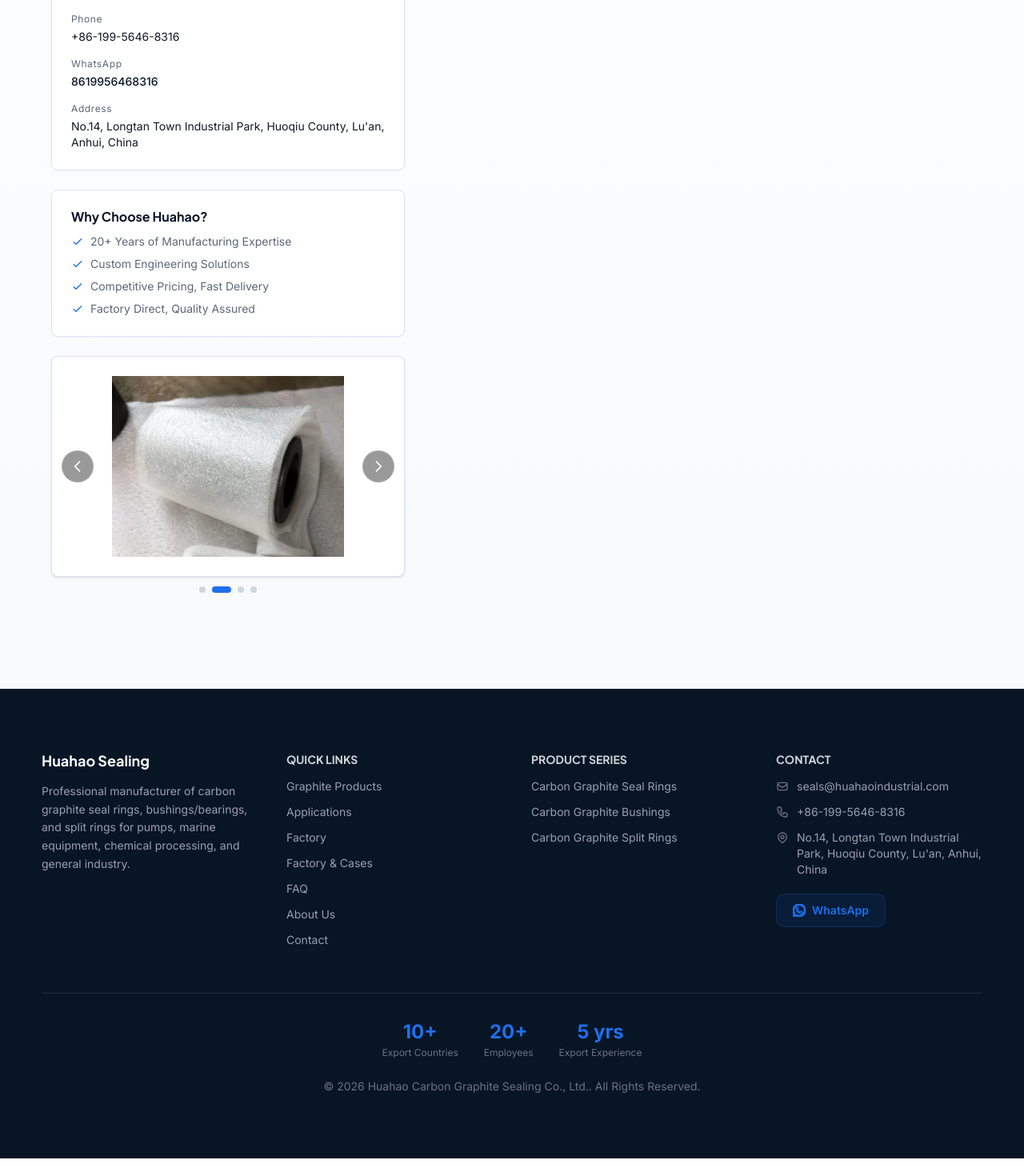
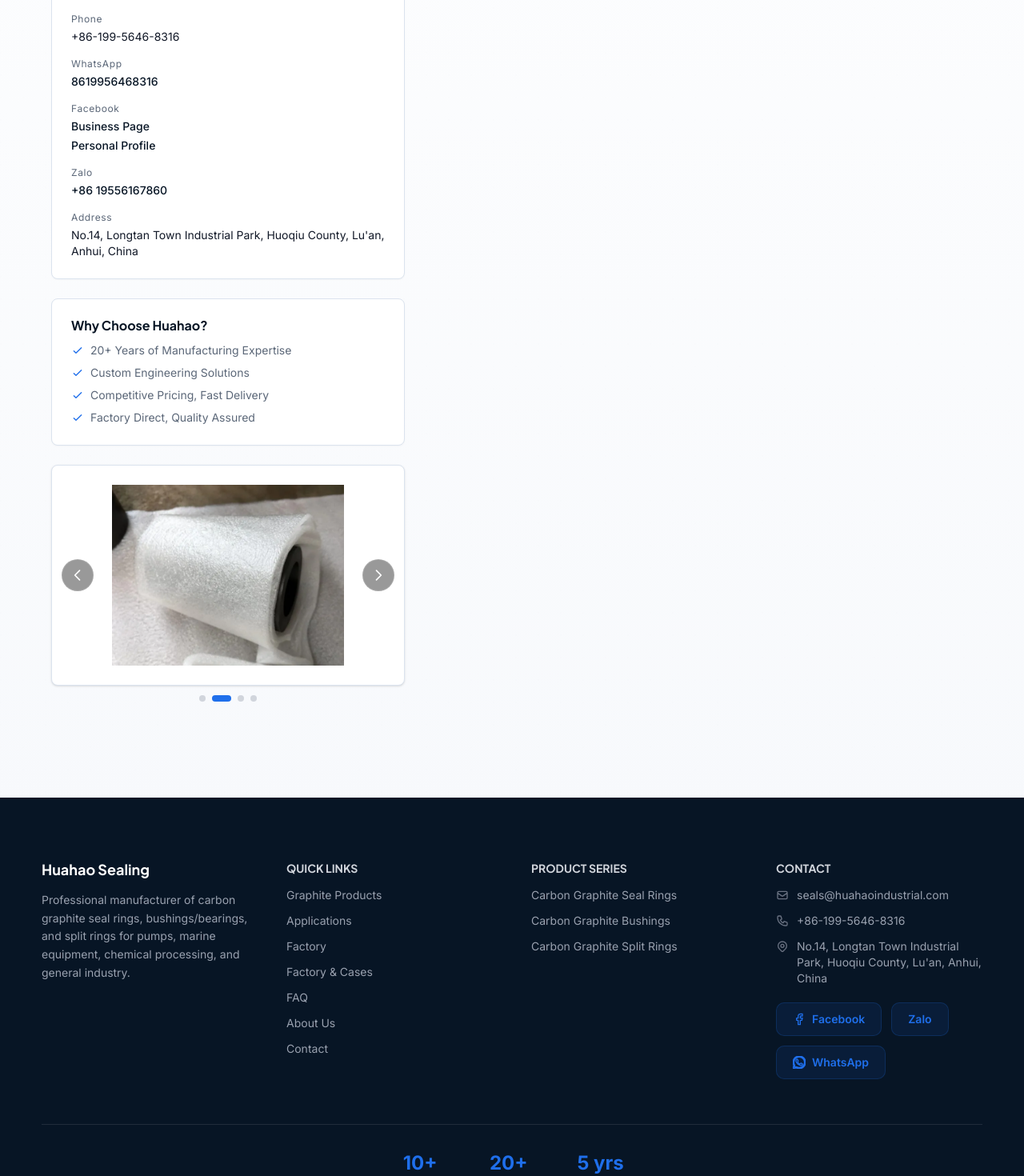
Before and after one commit to jhni0617-droid/huahao-sealing, a Next.js app: page /en/contact in a window 1280 px wide. Shown: the part 1260-2730 px from the top of the page at 80% size. Before the commit the page ends 2708 px from the top, so only its background shows below. Built offline with nearby package versions, Linux system fonts and the light colour scheme; no server answers.

Commit message:
feat(contact): 新增 Facebook 个人/公共主页与 Zalo 联系方式

```diff
--- a/app/[locale]/contact/page.tsx
+++ b/app/[locale]/contact/page.tsx
@@ -193,6 +193,38 @@ export default async function ContactPage(props: { params: Promise<{ locale: str
                     </a>
                   </div>
                   <div>
+                    <div className="text-muted text-xs tracking-wider mb-1">{t("facebookLabel")}</div>
+                    <div className="space-y-1">
+                      <a
+                        href={cfg.facebookPage}
+                        target="_blank"
+                        rel="noopener noreferrer"
+                        className="block text-primary font-medium hover:underline"
+                      >
+                        {t("facebookPageLabel")}
+                      </a>
+                      <a
+                        href={cfg.facebookProfile}
+                        target="_blank"
+                        rel="noopener noreferrer"
+                        className="block text-primary font-medium hover:underline"
+                      >
+                        {t("facebookProfileLabel")}
+                      </a>
+                    </div>
+                  </div>
+                  <div>
+                    <div className="text-muted text-xs tracking-wider mb-1">{t("zaloLabel")}</div>
+                    <a
+                      href={`https://zalo.me/${cfg.zalo.replace(/\D/g, "")}`}
+                      target="_blank"
+                      rel="noopener noreferrer"
+                      className="text-primary font-medium hover:underline"
+                    >
+                      {cfg.zalo}
+                    </a>
+                  </div>
+                  <div>
                     <div className="text-muted text-xs tracking-wider mb-1">{t("addressLabel")}</div>
                     <p>{cfg.address}</p>
                   </div>
--- a/components/Footer.tsx
+++ b/components/Footer.tsx
@@ -63,15 +63,34 @@ export default async function Footer() {
                 <span>{cfg.address}</span>
               </div>
             </div>
+            <div className="flex flex-wrap gap-3 mt-5">
+              <a
+                href={cfg.facebookPage}
+                target="_blank"
+                rel="noopener noreferrer"
+                className="inline-flex items-center gap-2 px-5 py-2.5 bg-accent/10 border border-accent/20 text-accent text-sm font-semibold rounded-[10px] hover:bg-accent hover:text-white transition-all"
+              >
+                <Icon name="facebook" className="w-4 h-4" />
+                Facebook
+              </a>
+              <a
+                href={`https://zalo.me/${cfg.zalo.replace(/\D/g, "")}`}
+                target="_blank"
+                rel="noopener noreferrer"
+                className="inline-flex items-center gap-2 px-5 py-2.5 bg-accent/10 border border-accent/20 text-accent text-sm font-semibold rounded-[10px] hover:bg-accent hover:text-white transition-all"
+              >
+                Zalo
+              </a>
               <a
                 href={`https://wa.me/${cfg.whatsapp}`}
                 target="_blank"
                 rel="noopener noreferrer"
-              className="inline-flex items-center gap-2 mt-5 px-5 py-2.5 bg-accent/10 border border-accent/20 text-accent text-sm font-semibold rounded-[10px] hover:bg-accent hover:text-white transition-all"
+                className="inline-flex items-center gap-2 px-5 py-2.5 bg-accent/10 border border-accent/20 text-accent text-sm font-semibold rounded-[10px] hover:bg-accent hover:text-white transition-all"
               >
                 <Icon name="whatsapp" className="w-4 h-4" />
                 {t("common.whatsapp")}
               </a>
+            </div>
           </div>
         </div>
 
--- a/components/JsonLd.tsx
+++ b/components/JsonLd.tsx
@@ -30,6 +30,7 @@ export function OrganizationJsonLd({ locale = "zh" }: { locale?: string }) {
     },
     sameAs: [
       `https://wa.me/${cfg.whatsapp}`,
+      cfg.facebookPage,
     ],
     description: cfg.description,
   }
@@ -60,7 +61,7 @@ export function OrganizationJsonLd({ locale = "zh" }: { locale?: string }) {
       { "@type": "OpeningHoursSpecification", dayOfWeek: "Saturday", opens: "09:00", closes: "12:00" },
     ],
     areaServed: "Worldwide",
-    sameAs: [`https://wa.me/${cfg.whatsapp}`],
+    sameAs: [`https://wa.me/${cfg.whatsapp}`, cfg.facebookPage],
   }
 
   // WebSite schema (for site-level search / GEO signals)
--- a/components/ui/Icon.tsx
+++ b/components/ui/Icon.tsx
@@ -5,6 +5,7 @@ type IconName =
   | "arrow-right" | "arrow-left"
   | "search"
   | "whatsapp"
+  | "facebook"
   | "check"
   | "download"
   | "globe"
@@ -51,6 +52,7 @@ const paths: Record<IconName, string> = {
   "arrow-left": "M7 16l-4-4m0 0l4-4m-4 4h18",
   search: "M21 21l-4.35-4.35m1.85-5.15a7 7 0 11-14 0 7 7 0 0114 0z",
   whatsapp: "M17.472 14.382c-.297-.149-1.758-.867-2.03-.967-.273-.099-.471-.148-.67.15-.197.297-.767.966-.94 1.164-.173.199-.347.223-.644.075-.297-.15-1.255-.463-2.39-1.475-.883-.788-1.48-1.761-1.653-2.059-.173-.297-.018-.458.13-.606.134-.133.298-.347.446-.52.149-.174.198-.298.298-.497.099-.198.05-.371-.025-.52-.075-.149-.669-1.612-.916-2.207-.242-.579-.487-.5-.669-.51-.173-.008-.371-.01-.57-.01-.198 0-.52.074-.792.372-.272.297-1.04 1.016-1.04 2.479 0 1.462 1.065 2.875 1.213 3.074.149.198 2.096 3.2 5.077 4.487.709.306 1.262.489 1.694.625.712.227 1.36.195 1.871.118.571-.085 1.758-.719 2.006-1.413.248-.694.248-1.289.173-1.413-.074-.124-.272-.198-.57-.347m-5.421 7.403h-.004a9.87 9.87 0 01-5.031-1.378l-.361-.214-3.741.982.998-3.648-.235-.374a9.86 9.86 0 01-1.51-5.26c.001-5.45 4.436-9.884 9.888-9.884 2.64 0 5.122 1.03 6.988 2.898a9.825 9.825 0 012.893 6.994c-.003 5.45-4.437 9.884-9.885 9.884m8.413-18.297A11.815 11.815 0 0012.05 0C5.495 0 .16 5.335.157 11.892c0 2.096.547 4.142 1.588 5.945L.057 24l6.305-1.654a11.882 11.882 0 005.683 1.448h.005c6.554 0 11.89-5.335 11.893-11.893a11.821 11.821 0 00-3.48-8.413z",
+  facebook: "M18 2h-3a5 5 0 00-5 5v3H7v4h3v8h4v-8h3l1-4h-4V7a1 1 0 011-1h3z",
   check: "M5 13l4 4L19 7",
   download: "M12 10v6m0 0l-3-3m3 3l3-3m2 8H7a2 2 0 01-2-2V5a2 2 0 012-2h5.586a1 1 0 01.707.293l5.414 5.414a1 1 0 01.293.707V19a2 2 0 01-2 2z",
   globe: "M3.055 11H5a2 2 0 012 2v1a2 2 0 002 2 2 2 0 012 2v2.945M8 3.935V5.5A2.5 2.5 0 0010.5 8h.5a2 2 0 012 2 2 2 0 104 0 2 2 0 012-2h1.064M15 20.488V18a2 2 0 012-2h3.064M21 12a9 9 0 11-18 0 9 9 0 0118 0z",
--- a/lib/constants.ts
+++ b/lib/constants.ts
@@ -7,6 +7,9 @@ export const siteConfig = {
   email: "seals@huahaoindustrial.com",
   phone: "+86-199-5646-8316",
   whatsapp: "8619956468316",
+  zalo: "+86 19556167860",
+  facebookProfile: "https://www.facebook.com/profile.php?id=61585729740434",
+  facebookPage: "https://www.facebook.com/profile.php?id=61583759223569",
   address: "中国安徽省六安市霍邱县龙潭镇产业园14号",
   website: "https://huahaoindustrial.com",
 }
@@ -20,6 +23,9 @@ export const enSiteConfig = {
   email: "seals@huahaoindustrial.com",
   phone: "+86-199-5646-8316",
   whatsapp: "8619956468316",
+  zalo: "+86 19556167860",
+  facebookProfile: "https://www.facebook.com/profile.php?id=61585729740434",
+  facebookPage: "https://www.facebook.com/profile.php?id=61583759223569",
   address: "No.14, Longtan Town Industrial Park, Huoqiu County, Lu'an, Anhui, China",
   website: "https://huahaoindustrial.com",
 }
--- a/messages/en.json
+++ b/messages/en.json
@@ -186,6 +186,10 @@
     "infoTitle": "Contact Information",
     "emailLabel": "Email",
     "phoneLabel": "Phone",
+    "facebookLabel": "Facebook",
+    "facebookPageLabel": "Business Page",
+    "facebookProfileLabel": "Personal Profile",
+    "zaloLabel": "Zalo",
     "addressLabel": "Address",
     "whyTitle": "Why Choose Huahao?",
     "reason1": "20+ Years of Manufacturing Expertise",
--- a/messages/ja.json
+++ b/messages/ja.json
@@ -186,6 +186,10 @@
     "infoTitle": "連絡先",
     "emailLabel": "メール",
     "phoneLabel": "電話",
+    "facebookLabel": "Facebook",
+    "facebookPageLabel": "ビジネスページ",
+    "facebookProfileLabel": "個人プロフィール",
+    "zaloLabel": "Zalo",
     "addressLabel": "住所",
     "whyTitle": "Huahaoを選ぶ理由",
     "reason1": "20年以上の製造経験",
--- a/messages/ko.json
+++ b/messages/ko.json
@@ -186,6 +186,10 @@
     "infoTitle": "연락처 정보",
     "emailLabel": "이메일",
     "phoneLabel": "전화",
+    "facebookLabel": "Facebook",
+    "facebookPageLabel": "비즈니스 페이지",
+    "facebookProfileLabel": "개인 프로필",
+    "zaloLabel": "Zalo",
     "addressLabel": "주소",
     "whyTitle": "Huahao를 선택해야 하는 이유",
     "reason1": "20년 이상의 제조 전문성",
--- a/messages/ru.json
+++ b/messages/ru.json
@@ -186,6 +186,10 @@
     "infoTitle": "Контактная информация",
     "emailLabel": "Email",
     "phoneLabel": "Телефон",
+    "facebookLabel": "Facebook",
+    "facebookPageLabel": "Бизнес-страница",
+    "facebookProfileLabel": "Личный профиль",
+    "zaloLabel": "Zalo",
     "addressLabel": "Адрес",
     "whyTitle": "Почему Huahao?",
     "reason1": "Более 20 лет производственного опыта",
--- a/messages/th.json
+++ b/messages/th.json
@@ -186,6 +186,10 @@
     "infoTitle": "ข้อมูลติดต่อ",
     "emailLabel": "อีเมล",
     "phoneLabel": "โทรศัพท์",
+    "facebookLabel": "Facebook",
+    "facebookPageLabel": "เพจธุรกิจ",
+    "facebookProfileLabel": "โปรไฟล์ส่วนตัว",
+    "zaloLabel": "Zalo",
     "addressLabel": "ที่อยู่",
     "whyTitle": "ทำไมต้องเลือก Huahao?",
     "reason1": "ประสบการณ์การผลิตกว่า 20 ปี",
--- a/messages/vi.json
+++ b/messages/vi.json
@@ -186,6 +186,10 @@
     "infoTitle": "Thông tin liên hệ",
     "emailLabel": "Email",
     "phoneLabel": "Điện thoại",
+    "facebookLabel": "Facebook",
+    "facebookPageLabel": "Trang doanh nghiệp",
+    "facebookProfileLabel": "Trang cá nhân",
+    "zaloLabel": "Zalo",
     "addressLabel": "Địa chỉ",
     "whyTitle": "Tại sao chọn Huahao?",
     "reason1": "Hơn 20 năm kinh nghiệm sản xuất",
--- a/messages/zh.json
+++ b/messages/zh.json
@@ -186,6 +186,10 @@
     "infoTitle": "联系信息",
     "emailLabel": "邮箱",
     "phoneLabel": "电话",
+    "facebookLabel": "Facebook",
+    "facebookPageLabel": "公共主页",
+    "facebookProfileLabel": "个人主页",
+    "zaloLabel": "Zalo",
     "addressLabel": "地址",
     "whyTitle": "为什么选择华豪？",
     "reason1": "20+年专业制造经验",
```
Lines whose indentation alone changed are shown as unchanged.
